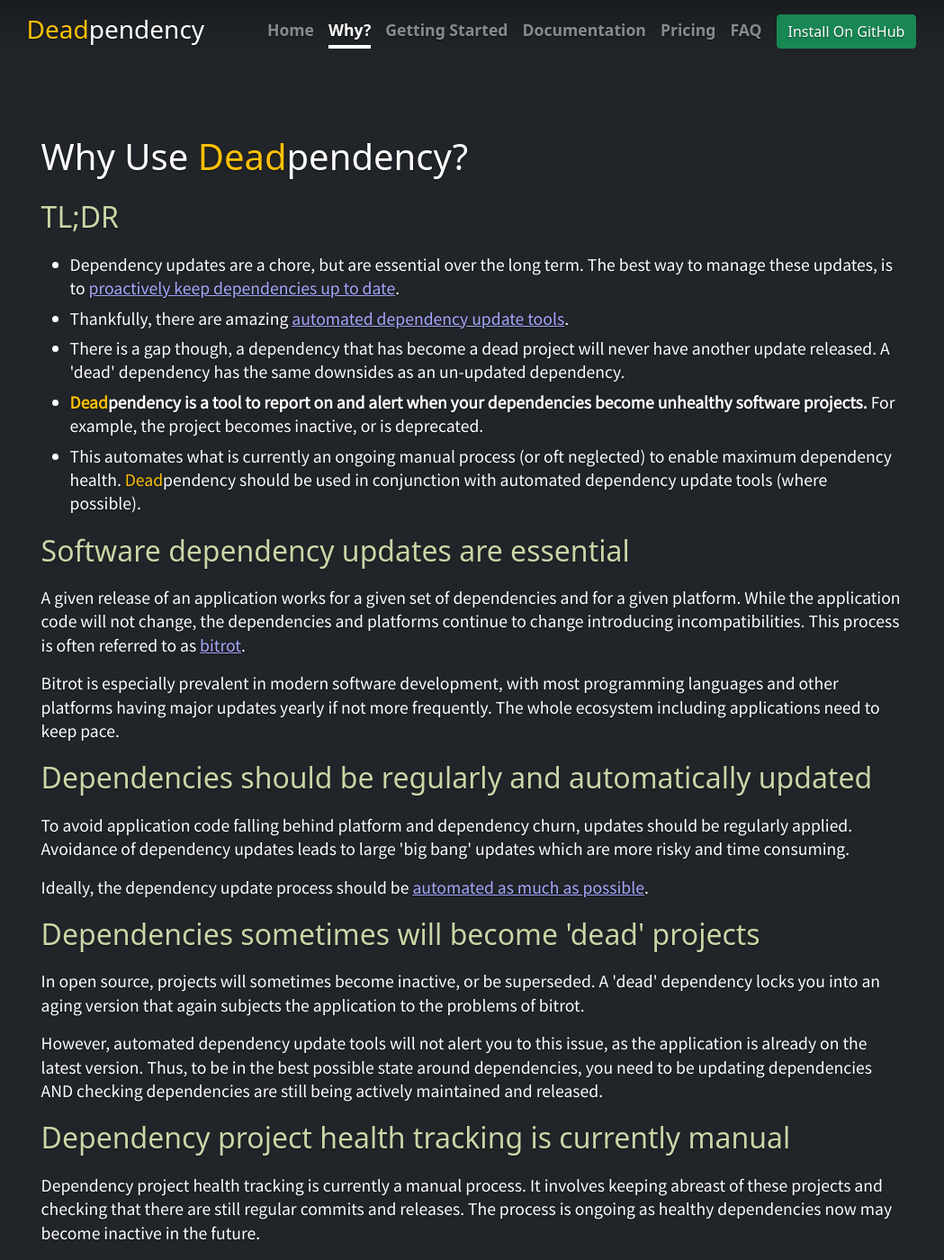
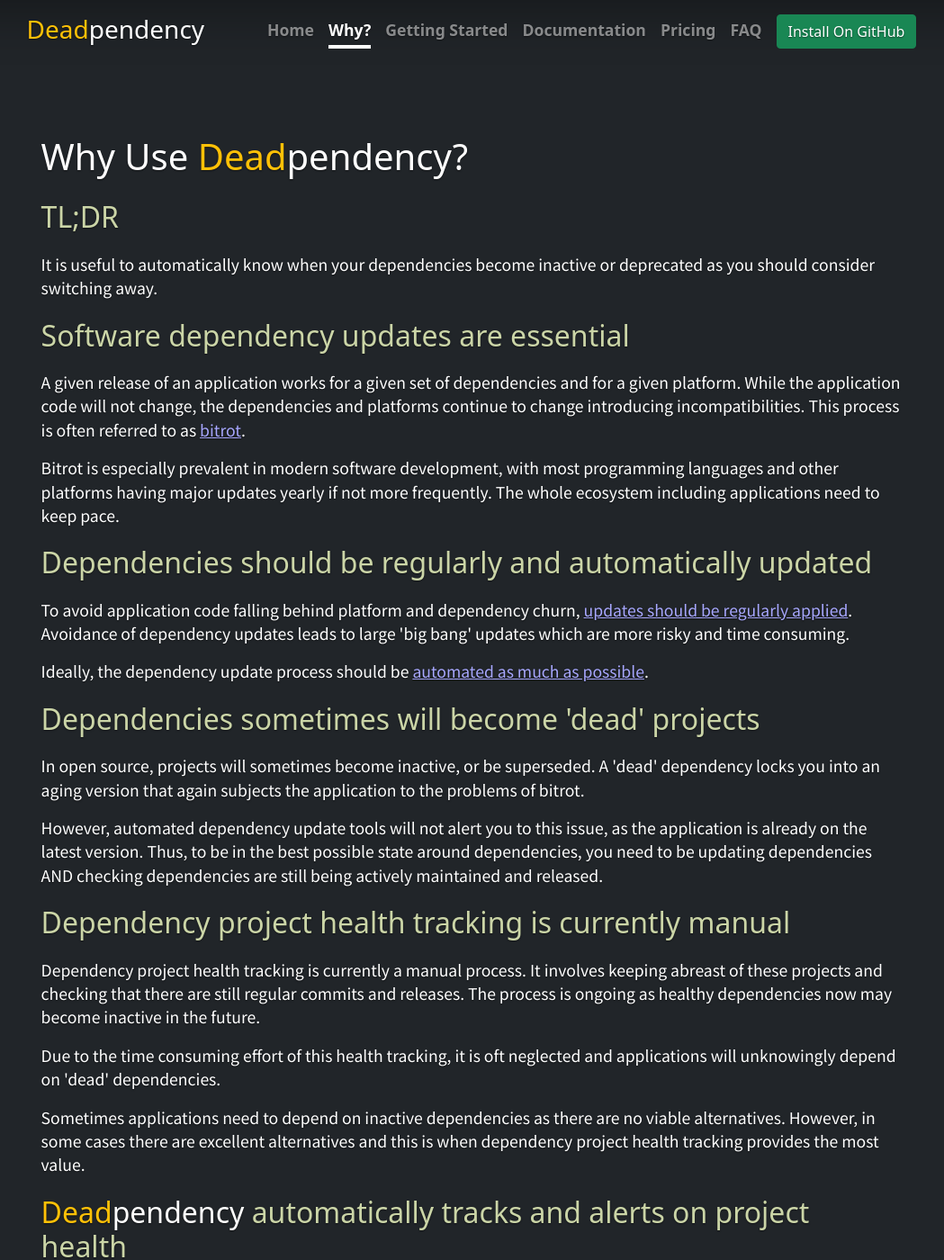
Before and after one commit to deadpendency/deadpendency.github.io, a Jekyll site: the page built from why.html, in a window 1280 px wide and 1400 px high. Shown: the whole window at 90% size, without its empty margins (116-1165 px from the left). Built offline with Jekyll 4.4.1, drawn with Linux system fonts in a browser that asks for light colours; nearby versions of some CDN libraries; some of the changed text lies outside the part shown.

Commit message:
FAQ - simplify tldr, random content improvements

```diff
--- a/why.html
+++ b/why.html
@@ -10,15 +10,7 @@
 
 <h2>TL;DR</h2>
 
-<p>
-  <ul>
-    <li>Dependency updates are a chore, but are essential over the long term. The best way to manage these updates, is to <a href="https://www.netcetera.com/home/stories/expertise/20170406-software-updates-inside-it.html" target="_blank" rel="noopener">proactively keep dependencies up to date</a>.</li>
-    <li>Thankfully, there are amazing <a href="https://dependabot.com/" target="_blank" rel="noopener">automated dependency update tools</a>.</li>
-    <li>There is a gap though, a dependency that has become a dead project will never have another update released. A 'dead' dependency has the same downsides as an un-updated dependency.</li>
-    <li><strong><span class="text-warning">Dead</span><span class="text-white">pendency</span> is a tool to report on and alert when your dependencies become unhealthy software projects.</strong> For example, the project becomes inactive, or is deprecated.</li>
-    <li>This automates what is currently an ongoing manual process (or oft neglected) to enable maximum dependency health. <span class="text-warning">Dead</span><span class="text-white">pendency</span> should be used in conjunction with automated dependency update tools (where possible).</li>
-  </ul>
-</p>
+<p>It is useful to automatically know when your dependencies become inactive or deprecated as you should consider switching away.</p>
 
 <h2>Software dependency updates are essential</h2>
 
@@ -33,7 +25,7 @@
 <h2>Dependencies should be regularly and automatically updated</h2>
 
 <p>
-  To avoid application code falling behind platform and dependency churn, updates should be regularly applied. Avoidance of dependency updates leads to large 'big bang' updates which are more risky and time consuming.
+  To avoid application code falling behind platform and dependency churn, <a href="https://www.netcetera.com/home/stories/expertise/20170406-software-updates-inside-it.html" target="_blank" rel="noopener">updates should be regularly applied</a>. Avoidance of dependency updates leads to large 'big bang' updates which are more risky and time consuming.
 </p>
 
 <p>
@@ -80,7 +72,7 @@
 <h3>A complete dependency project health report</h3>
 
 <p>
-  Each push produces a dependency project health report (in the form of a GitHub check run, see <a href="https://github.com/deadpendency/deadpendency-example/pull/1/checks" target="_blank" rel="noopener">this example</a>). The report gives a quick snapshot of dependency project health, including links to the package and the source repository to enable additional review. Dependencies that are becoming unhealthy will have warnings, but will not fail the check.
+  Each push produces a <a href="https://github.com/deadpendency/deadpendency-example/pull/1/checks" target="_blank" rel="noopener">dependency project health report</a>. The report gives a quick snapshot of dependency project health, including links to the package and the source repository to enable additional review. Dependencies that are becoming unhealthy will have warnings, but will not fail the check.
 </p>
 
 <h3>Fast feedback on pull requests</h3>
```
